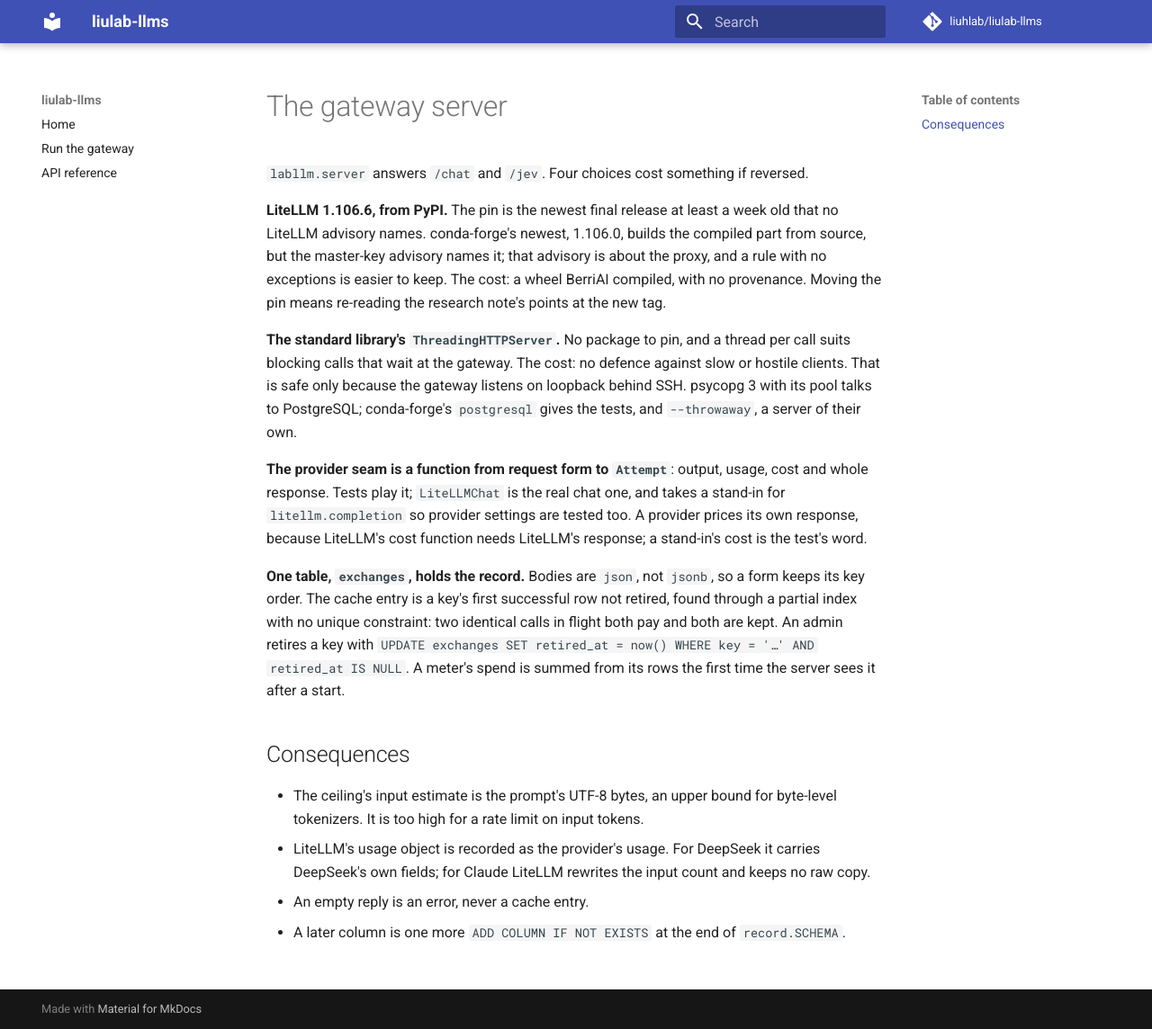
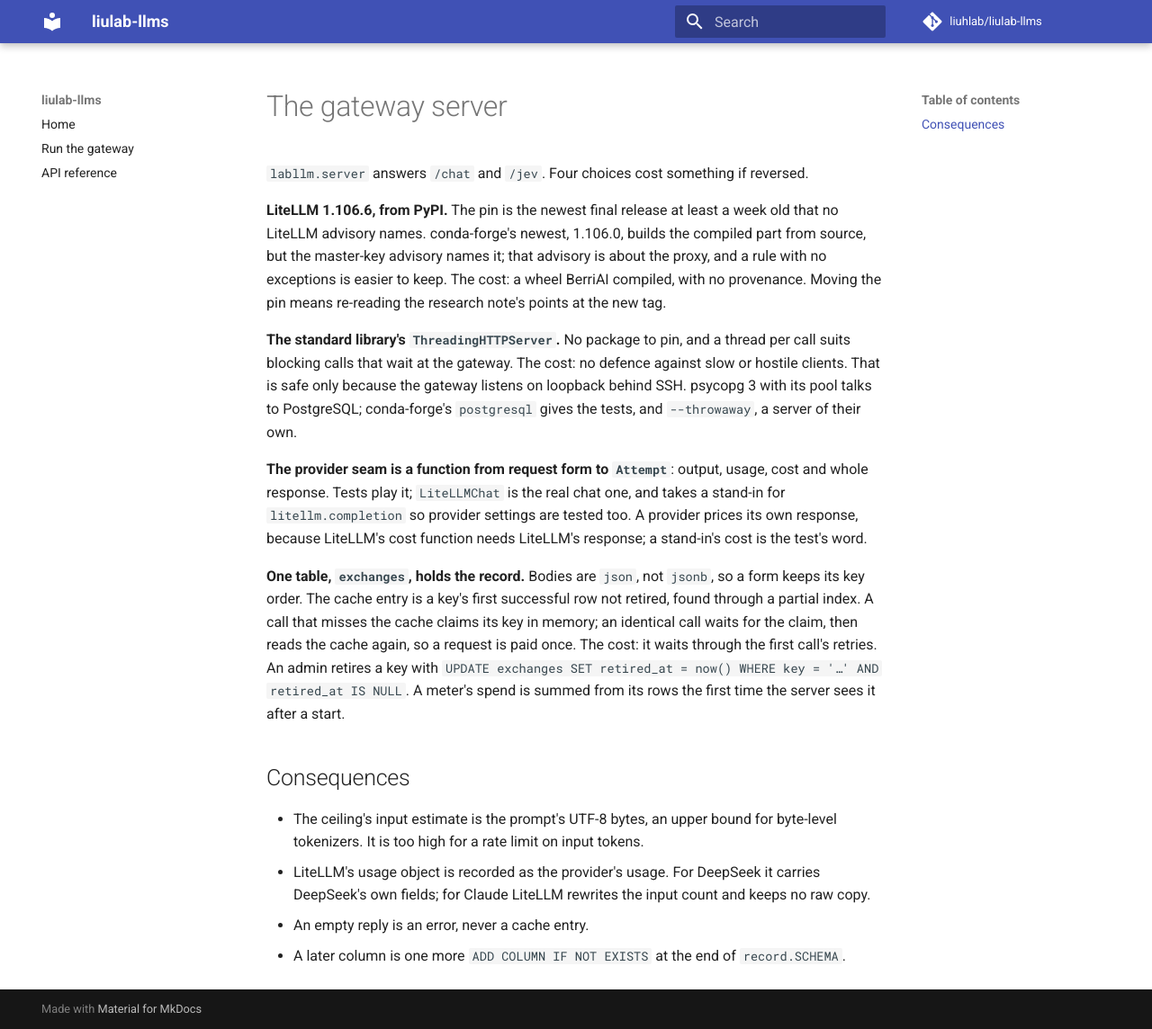
Before and after one commit to liuhlab/liulab-llms, an MkDocs documentation site: the page built from docs/adr/0006-the-gateway-server.md, in a window 1280 px wide and 1144 px high. Shown: the whole window at 90% size. Built offline with MkDocs 1.6.1 and Material for MkDocs 9.7.7, drawn with Linux system fonts in a browser that asks for light colours; comment, search, counter and statistics services are not loaded.

Commit message:
Record single-flight in the gateway server's ADR
Co-Authored-By: Claude Opus 5.5 <noreply@anthropic.com>

```diff
--- a/docs/adr/0006-the-gateway-server.md
+++ b/docs/adr/0006-the-gateway-server.md
@@ -27,8 +27,9 @@ cost is the test's word.
 
 **One table, `exchanges`, holds the record.** Bodies are `json`, not `jsonb`, so a form
 keeps its key order. The cache entry is a key's first successful row not retired, found
-through a partial index with no unique constraint: two identical calls in flight both pay
-and both are kept. An admin retires a key with
+through a partial index. A call that misses the cache claims its key in memory; an identical
+call waits for the claim, then reads the cache again, so a request is paid once. The cost: it
+waits through the first call's retries. An admin retires a key with
 `UPDATE exchanges SET retired_at = now() WHERE key = '…' AND retired_at IS NULL`. A meter's
 spend is summed from its rows the first time the server sees it after a start.
 
```
